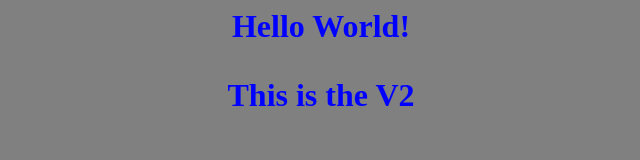
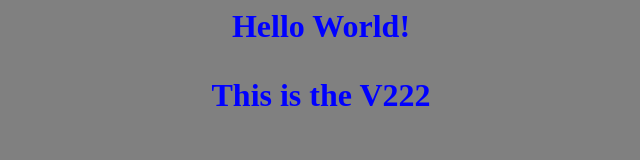
Before and after one commit to ozgurozturknet/hello-world, a plain HTML site: page index.html in a window 1280 px wide. Shown: the whole page, without its empty margins (319-959 px from the left). Drawn offline with Linux system fonts and the light colour scheme.

Commit message:
Update index.html

```diff
--- a/index.html
+++ b/index.html
@@ -5,7 +5,7 @@
   <h1 style="color:blue">
     Hello World!
   <p>
-    This is the V2
+    This is the V222
   </p>
   </h1>
 </center>
```
